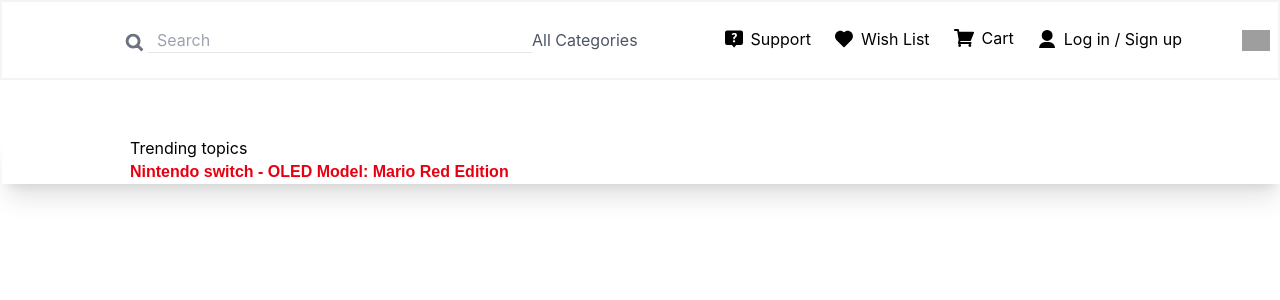
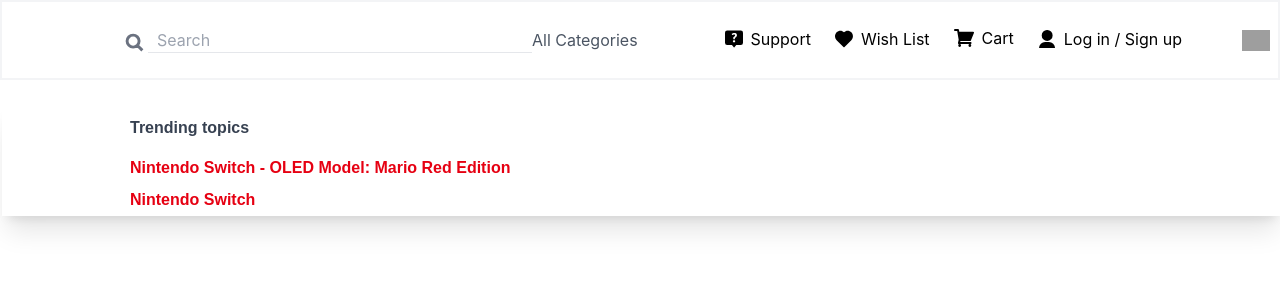
Before and after one commit to khurshid2idrees/nintendo, a React (Create React App) app: page / in a window 1280 px wide. Shown: the top 300 px of the page. Built offline with nearby package versions, Linux system fonts and the light colour scheme; grey boxes are pictures that could not be loaded; a web font is replaced by a local one.

Commit message:
update in navbar

```diff
--- a/src/components/navbar/NavBar.jsx
+++ b/src/components/navbar/NavBar.jsx
@@ -214,11 +214,18 @@ export default function NavBar() {
         <div className="z-20  absolute bg-white  w-screen shadow-xl    mt-60">
           {/* trending topics start */}
           <div className="mx-32">
-            <h1>Trending topics</h1>
+            <h1 className="text-gray-700 py-3 font-sans font-bold md:text-base ">
+              Trending topics
+            </h1>
             <div>
               <div>
-                <p className="text-[#e60012] font-sans font-bold md:text-base font-">
-                  Nintendo switch - OLED Model: Mario Red Edition
+                <p className="text-[#e60012] py-1 font-sans font-bold md:text-base ">
+                  Nintendo Switch - OLED Model: Mario Red Edition
+                </p>
+              </div>
+              <div>
+                <p className="text-[#e60012] py-1 font-sans font-bold md:text-base ">
+                  Nintendo Switch
                 </p>
               </div>
             </div>
```
